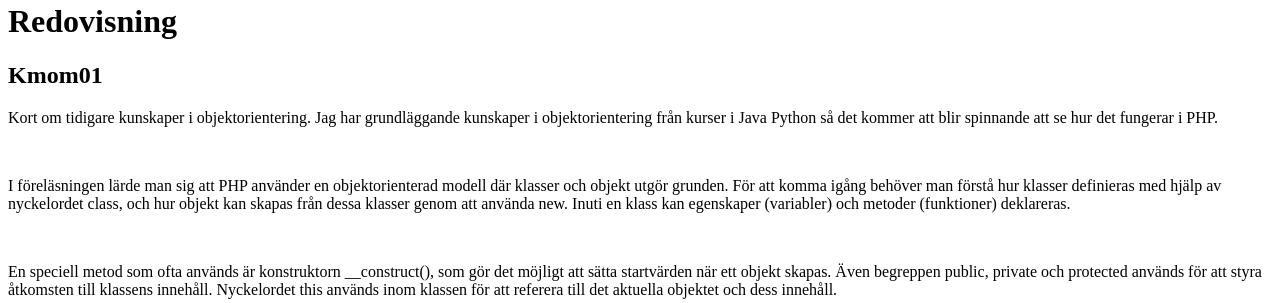
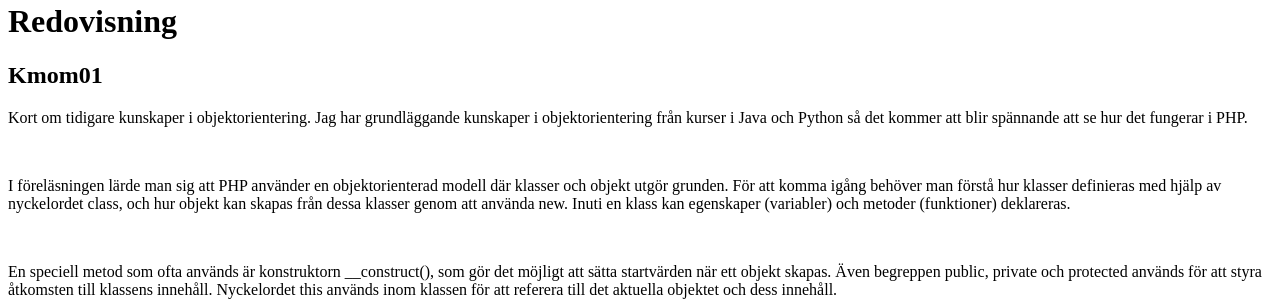
Before and after one commit to SamS-2024/mvc, a Symfony app: template templates/report.html.twig in a window 1280 px wide. Shown: the part 150-453 px from the top of the page. Run offline with Twig, Linux system fonts and the light colour scheme; the template is opened without the code that fills it, so the values that code supplies are empty; some libraries are stand-ins or nearby versions.

Commit message:
Correcting 2 spelling mistakes in report

```diff
--- a/src/Controller/ControllerJson.php
+++ b/src/Controller/ControllerJson.php
@@ -43,7 +43,7 @@ class ControllerJson extends AbstractController
         date_default_timezone_set('Europe/Stockholm');
         $data = [
             'randomQuotes' => $randomQuotes,
-            'data' => date('Y-m-d H:i:s')
+            'date' => date('Y-m-d H:i:s')
         ];
 
         $response = new JsonResponse($data);
--- a/templates/report.html.twig
+++ b/templates/report.html.twig
@@ -9,7 +9,7 @@
                 <h2>Kmom01</h2>
                 <p>
                     Kort om tidigare kunskaper i objektorientering. Jag har grundläggande kunskaper
-                    i objektorientering från kurser i Java Python så det kommer att blir spinnande
+                    i objektorientering från kurser i Java och Python så det kommer att blir spännande
                     att se hur det fungerar i PHP.
                 </p><br>
                 <p>
```
